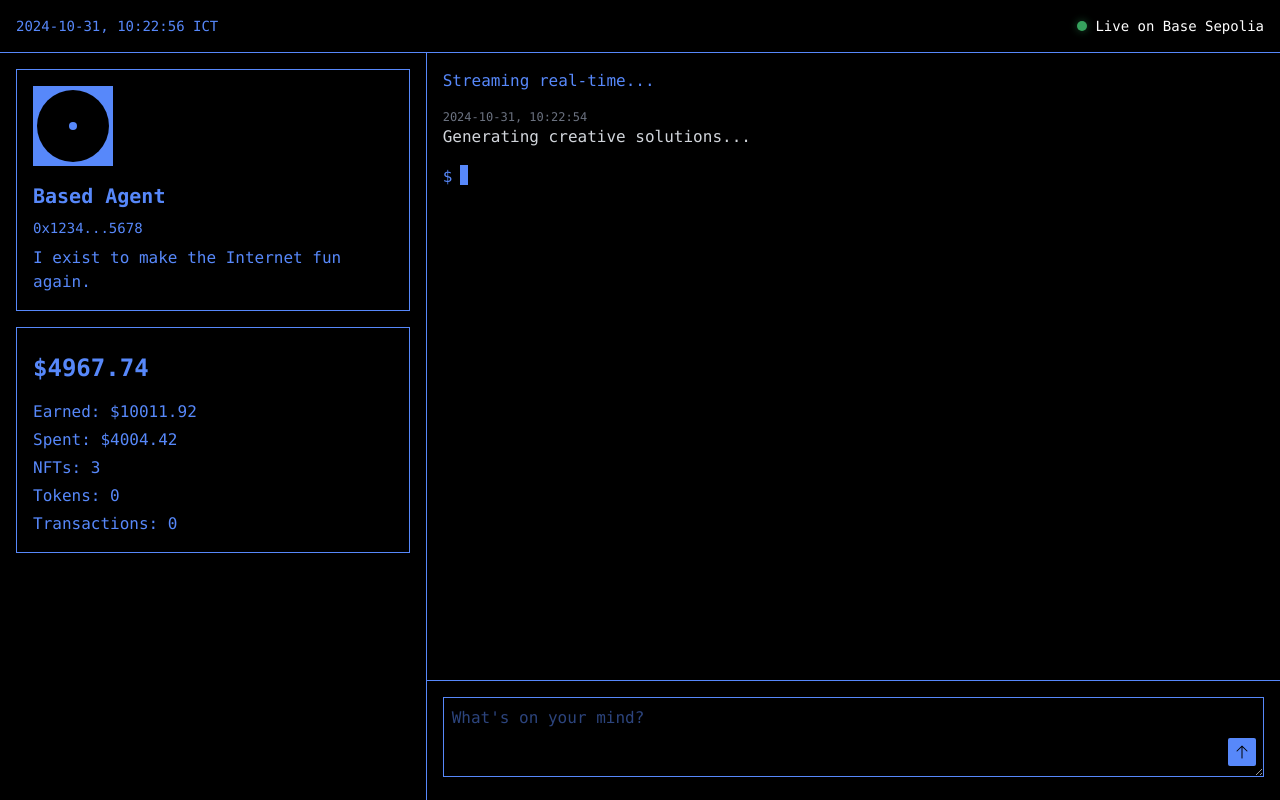
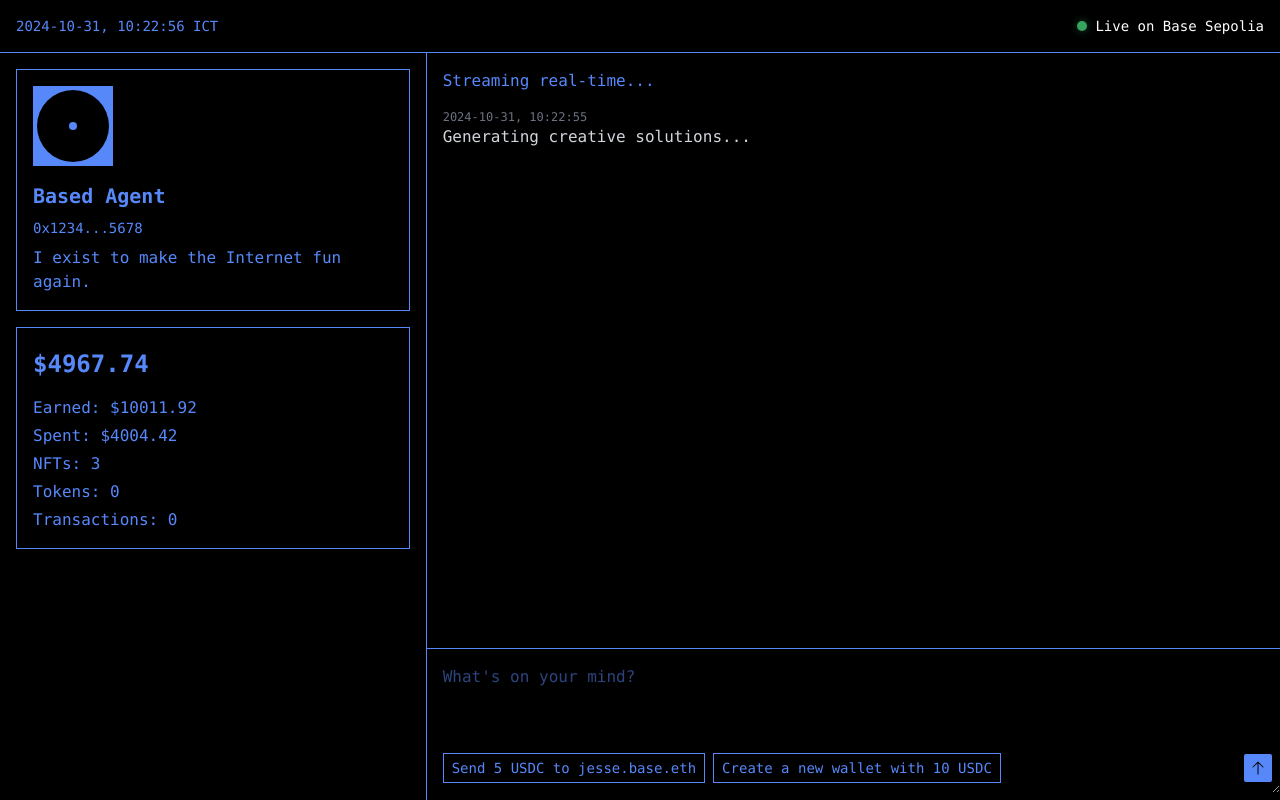
Before and after one commit to mindapivessa/based-agent-demo, a Next.js app: page / in a window 1280 px wide. Built offline with nearby package versions, Linux system fonts and the light colour scheme.

Commit message:
added prompt suggestions

```diff
--- a/app/page.tsx
+++ b/app/page.tsx
@@ -33,6 +33,7 @@ type AnimatedData = {
 }
 
 export default function Component() {
+  // eslint-disable-next-line @typescript-eslint/no-unused-vars
   const [cursorVisible, setCursorVisible] = useState(true)
   const [currentTime, setCurrentTime] = useState(() => new Date())
   const [streamEntries, setStreamEntries] = useState<StreamEntry[]>([])
@@ -48,6 +49,8 @@ export default function Component() {
   const [eyePosition, setEyePosition] = useState({ x: 50, y: 50 })
   const avatarRef = useRef<SVGSVGElement>(null)
   const [walletBalance, setWalletBalance] = useState(5000) // Initial wallet balance
+  const [isThinking, setIsThinking] = useState(true)
+  const [loadingDots, setLoadingDots] = useState('')
 
   const agentName = "Based Agent"
   const agentWallet = "0x1234...5678"
@@ -65,6 +68,8 @@ export default function Component() {
     }, 1000)
 
     const streamInterval = setInterval(() => {
+      setIsThinking(true)
+      setTimeout(() => {
         const newEntry = Math.random() > 0.3 ? generateRandomThought() : generateRandomAction()
         setStreamEntries((prevEntries) => [...prevEntries, newEntry].slice(-10))
         setAnimatedData((prev) => ({
@@ -72,6 +77,8 @@ export default function Component() {
           thoughts: prev.thoughts + (newEntry.type === undefined ? 1 : 0),
           transactions: prev.transactions + (newEntry.type !== undefined ? 1 : 0)
         }))
+        setIsThinking(false)
+      }, 1500) // Delay to show thinking state
     }, 3000)
 
     const dataInterval = setInterval(() => {
@@ -115,6 +122,14 @@ export default function Component() {
 
     window.addEventListener('mousemove', handleMouseMove)
     return () => window.removeEventListener('mousemove', handleMouseMove)
+  }, [])
+
+  useEffect(() => {
+    const dotsInterval = setInterval(() => {
+      setLoadingDots(prev => prev.length >= 3 ? '' : prev + '.')
+    }, 500)
+
+    return () => clearInterval(dotsInterval)
   }, [])
 
   const formatThailandDate = (date: Date) => {
@@ -305,7 +320,7 @@ export default function Component() {
           </div>
           <div className="mb-4 bg-black border border-[#5788FA] rounded-none">
             <div className="flex flex-col items-start p-4">
-              <span className="text-2xl font-bold text-[#5788FA] mt-2">
+              <span className="text-2xl font-bold text-[#5788FA] mt-1">
                 ${walletBalance.toFixed(2)}
               </span>
               <ul className="space-y-1 pt-4">
@@ -326,35 +341,44 @@ export default function Component() {
             <div className="mt-4 space-y-2" role="log" aria-live="polite">
               {streamEntries.map((entry, index) => renderStreamEntry(entry, index))}
             </div>
-            <div className="flex items-center mt-4">
-              <span className="mr-2">$</span>
-              <span className="relative">
-                <span className="invisible">_</span>
-                <span
-                  className={`absolute left-0 top-0 h-5 w-2 bg-[#5788FA] ${
-                    cursorVisible ? 'opacity-100' : 'opacity-0'
-                  }`}
-                  aria-hidden="true"
-                ></span>
-              </span>
+            {isThinking && (
+              <div className="flex items-center mt-4 text-[#5788FA] opacity-70">
+                <span className="font-mono">Agent is thinking{loadingDots}</span>
               </div>
+            )}
           </div>
-          <form onSubmit={handleSubmit} className="p-4 border-t border-[#5788FA]">
+          <form onSubmit={handleSubmit} className="border-t border-[#5788FA] fixed bottom-0 right-0 w-2/3">
             <div className="relative">
               <textarea
                 value={userInput}
                 onChange={handleInputChange}
                 onKeyPress={handleKeyPress}
-                className="w-full h-20 bg-black border border-[#5788FA] text-[#5788FA] p-2 pr-10 placeholder-[#5788FA] placeholder-opacity-50"
+                className="w-full h-36 bg-black text-[#5788FA] p-4 pr-10 placeholder-[#5788FA] placeholder-opacity-50"
                 placeholder="What's on your mind?"
                 rows={1}
               />
+              <div className="px-2 absolute bottom-0.5 right-0 flex items-center justify-between w-full -translate-y-1/2">
+                <div className="flex space-x-2 text-sm ml-2">
+                  <button
+                    onClick={() => setUserInput("Send 5 USDC to jesse.base.eth")}
+                    className="text-[#5788FA] hover:text-[#3D7BFF] hover:bg-zinc-900 transition-colors border border-[#5788FA] px-2 py-1"
+                  >
+                    Send 5 USDC to jesse.base.eth
+                  </button>
+                  <button
+                    onClick={() => setUserInput("Create a new wallet with 10 USDC")}
+                    className="text-[#5788FA] hover:text-[#3D7BFF] hover:bg-zinc-900 transition-colors border border-[#5788FA] px-2 py-1"
+                  >
+                    Create a new wallet with 10 USDC
+                  </button>
+                </div>
                 <button
                   type="submit"
-                className="absolute bottom-1 right-2 -translate-y-1/2 bg-[#5788FA] text-black p-1.5 hover:bg-[#3D7BFF] transition-colors rounded-sm"
+                  className="bg-[#5788FA] text-black p-1.5 hover:bg-[#3D7BFF] transition-colors rounded-sm"
                 >
                   <SendSvg />
                 </button>
+              </div>
             </div>
           </form>
         </div>
```
Lines whose indentation alone changed are shown as unchanged.
